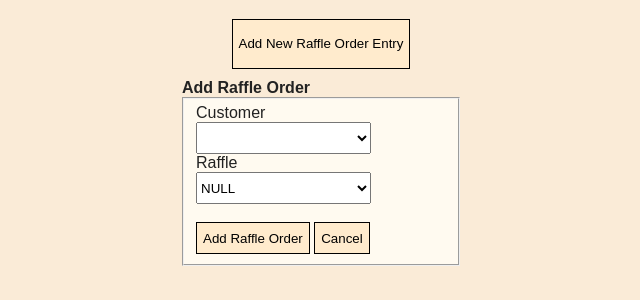
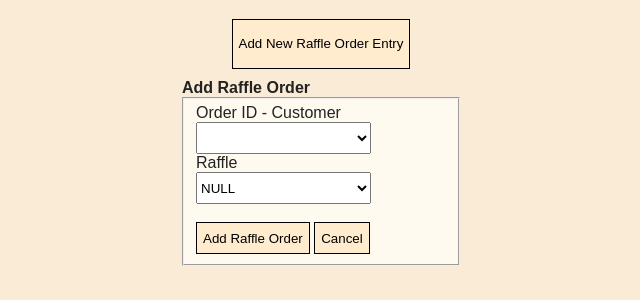
Before and after one commit to mattjmelnick/cs340-database, a Flask app: page /raffle_orders in a window 1280 px wide, after a click on "Add New Raffle Order Entry". Shown: the part 205-505 px from the top of the page, without its empty margins (319-959 px from the left). Run offline with Flask 3, Linux system fonts and the light colour scheme; data that the repository does not hold is empty; some libraries are stand-ins or nearby versions.

Commit message:
Add order_ids to dropdown menus in SneakerOrders and RaffleOrders pages

```diff
--- a/templates/raffle_orders.j2
+++ b/templates/raffle_orders.j2
@@ -30,11 +30,11 @@
             <strong>Add Raffle Order</strong>
         </legend>
         <fieldset>
-            <label for="roOrderID">Customer</label>
+            <label for="roOrderID">Order ID - Customer</label>
             <select name="roOrderID" id="roOrderID">
 		 		<!-- The for loop code is based on the CS 340 Flask Starter App -->
 				{% for order in orders %}
-                	<option value="{{ order['order_id'] }}">{{ order['name'] }}</option>
+                	<option value="{{ order['order_id'] }}">{{ order['order_id'] }} - {{ order['name'] }}</option>
 				{% endfor %}
             </select>
             <label for="roRaffleID">Raffle</label>
@@ -58,10 +58,10 @@
         <fieldset>
             <label for="roIDUpdate">Raffle Order ID</label>
             <span id="roIDUpdate"></span>
-            <label for="roOrderIDUpdate">Customer</label>
+            <label for="roOrderIDUpdate">Order ID - Customer</label>
             <select name="roOrderIDUpdate" id="roOrderIDUpdate">
                 {% for order in orders %}
-                	<option value="{{ order['order_id'] }}">{{ order['name'] }}</option>
+                	<option value="{{ order['order_id'] }}">{{ order['order_id'] }} - {{ order['name'] }}</option>
 				{% endfor %}
             </select required>
             <label for="roRaffleIDUpdate">Raffle</label>
```
Also changed, not shown: templates/sneaker_orders.j2 (+4 -4 lines).
